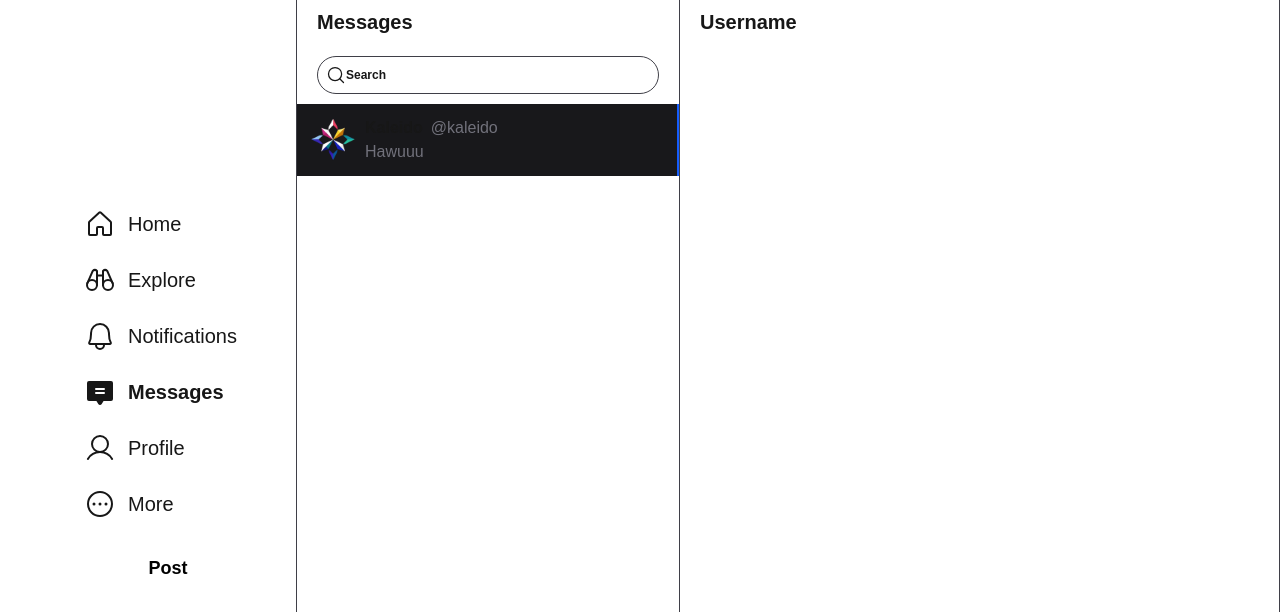
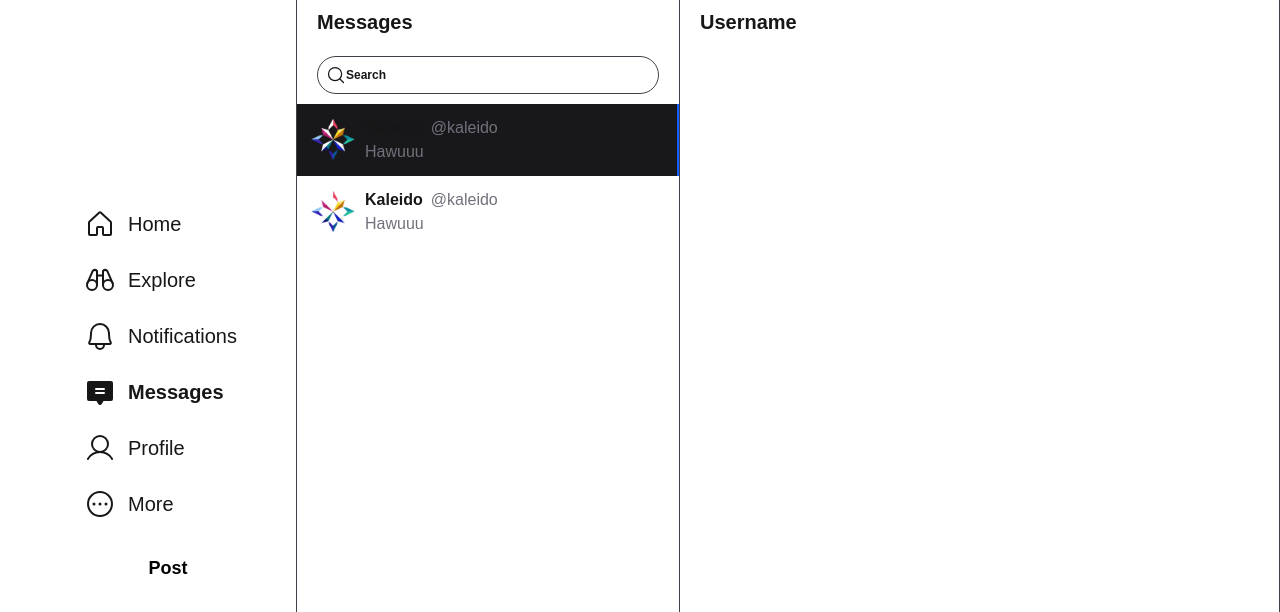
Before and after one commit to pickachuuu/kaleido-client, a Next.js app: page /messages in a window 1280 px wide. Shown: the top 612 px of the page. Built offline with nearby package versions, Linux system fonts and the light colour scheme.

Commit message:
fix: correct ChatCard structure by ensuring proper closing tags for consistency

```diff
--- a/src/app/(dashboard)/messages/page.tsx
+++ b/src/app/(dashboard)/messages/page.tsx
@@ -18,6 +18,10 @@ export default function MessagesPage() {
             <ChatCard>
                 <ChatCard.Content/>
             </ChatCard>
+
+            <ChatCard variant={'default'}>
+                <ChatCard.Content/>
+            </ChatCard>
         </div>
     )
 }
```
